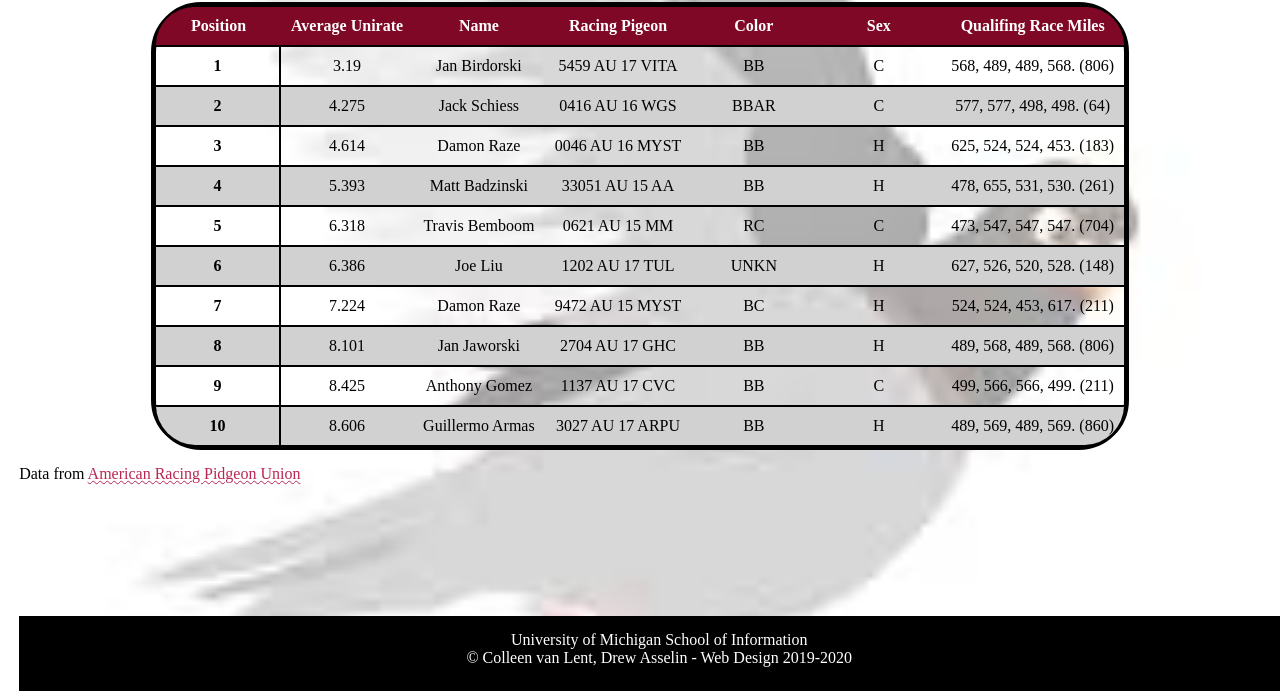
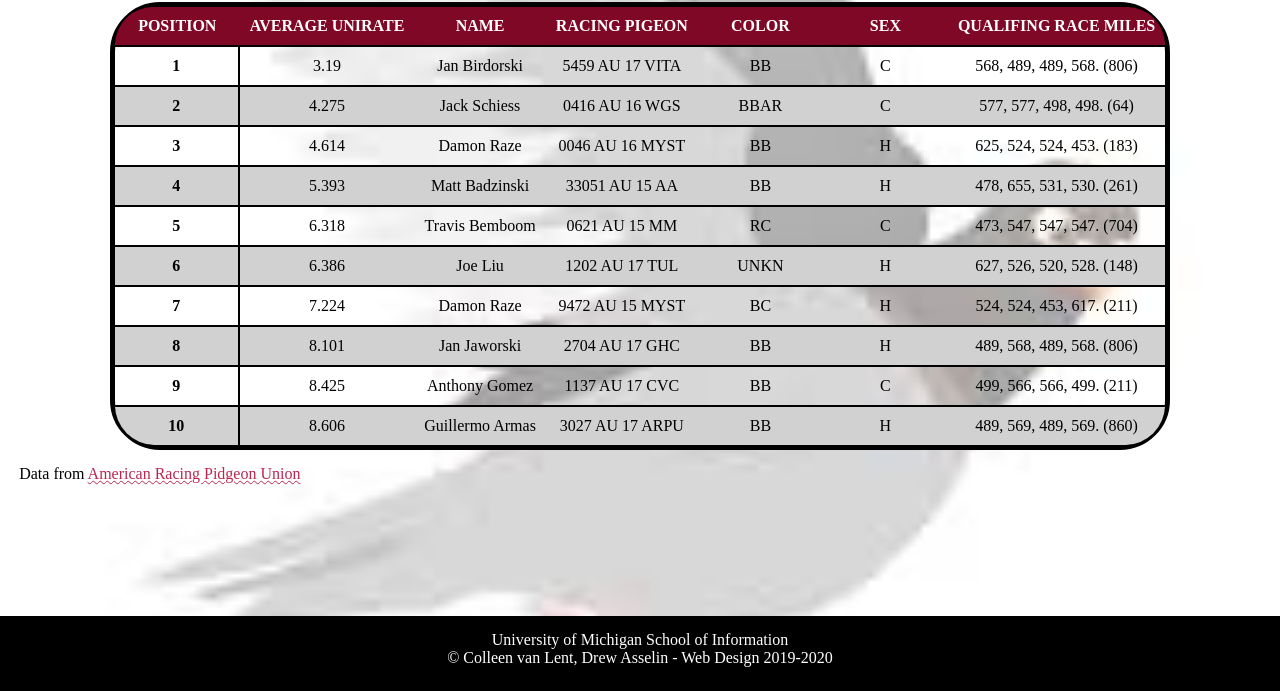
Before and after one commit to sulahmed20/homework4-2021, a plain HTML site: page index.html in a window 1280 px wide. Shown: the part 109-800 px from the top of the page. Drawn offline with Linux system fonts and the light colour scheme; files whose address does not match are found by name; a web font is replaced by a local one.

Commit message:
Fixed everything (hopefully) except favicon

```diff
--- a/css/style.css
+++ b/css/style.css
@@ -86,6 +86,8 @@ td{
   padding-right: 10px;
   padding-top: 10px;
   padding-bottom: 10px;
+  text-transform: uppercase;
+  text-align:center;
 }
 
 
@@ -93,6 +95,7 @@ td{
   border-top: 2px solid black;
   border-right: 2px solid black;
   padding-bottom: 10px;
+  text-align: center;
 }
 
 
@@ -137,11 +140,12 @@ table tr:hover{
 
 
 footer{
-  width:100%;
   background:#000000;
   text-align:center;
   color: #FFFFFF;
   min-height: 75px;
   position: fixed;
-  bottom: 0vh;
+  bottom: 0;
+  right: 0;
+  width: 100%;
 }
--- a/index.html
+++ b/index.html
@@ -7,7 +7,7 @@
     <link rel="preconnect" href="https://fonts.googleapis.com">
     <link rel="preconnect" href="https://fonts.gstatic.com" crossorigin>
     <link href="https://fonts.googleapis.com/css2?family=Andika&display=swap" rel="stylesheet">
-    <link rel="shortcut icon" type="image/png" href="images/pigeon-icon.png"/>
+    <link rel="shortcut icon" type="image/png" href="images/pidgeoto.png"/>
     <!-- Image by <a href="https://pixabay.com/users/chiplanay-1971251/?utm_source=link-attribution&amp;utm_medium=referral&amp;utm_campaign=image&amp;utm_content=3303111">chiplanay</a> from <a href="https://pixabay.com/?utm_source=link-attribution&amp;utm_medium=referral&amp;utm_campaign=image&amp;utm_content=3303111">Pixabay</a> -->
     <title>2021 AU National Old Bird Hall of Fame Marathon Distance</title>
   </head>
```
